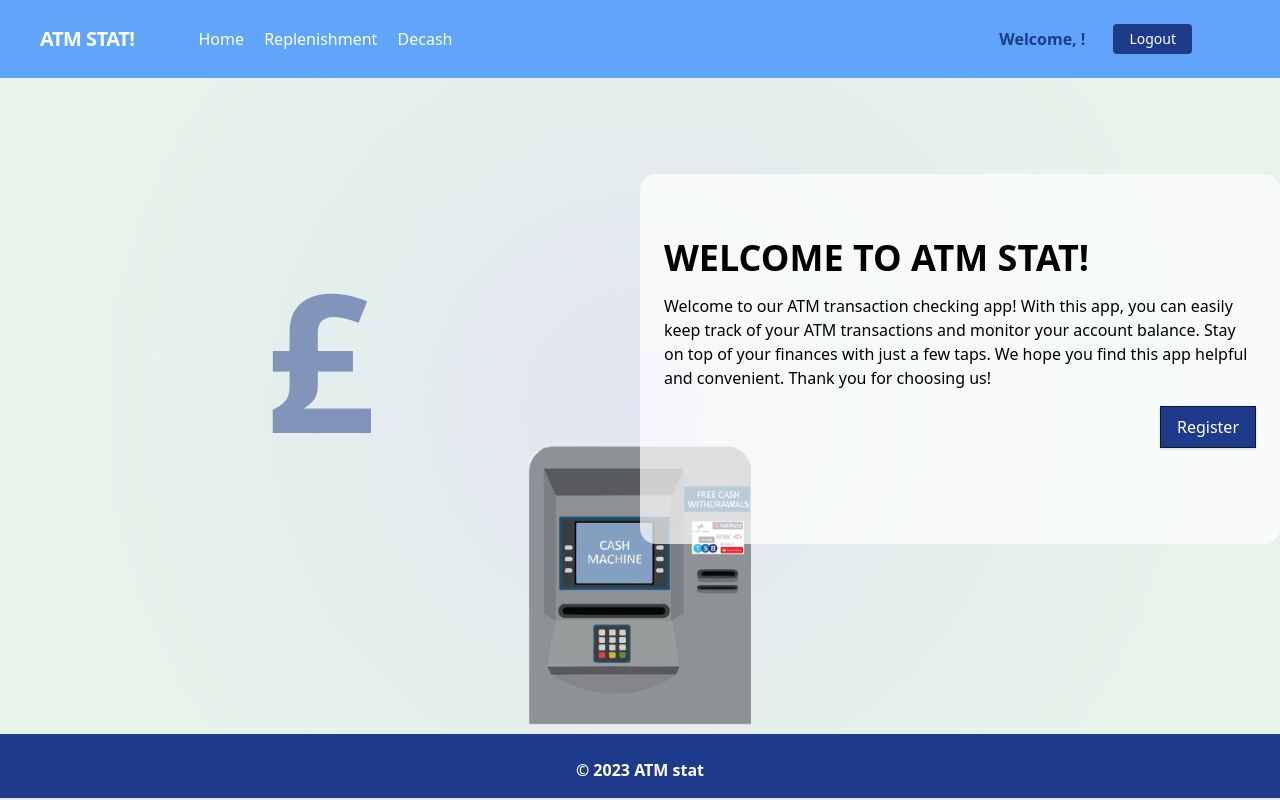
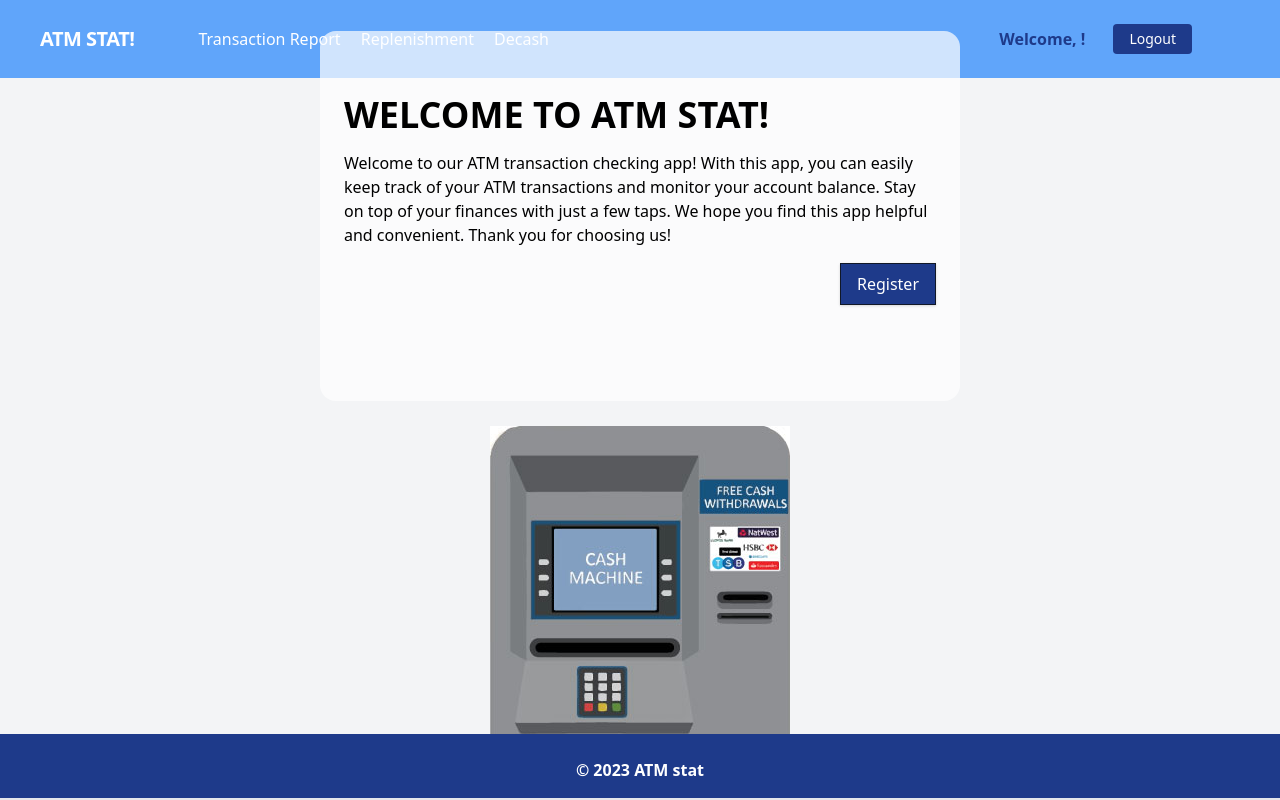
Before and after one commit to SudipLimbu/ATMstat, a Django app: page / in a window 1280 px wide. Run offline with Django 3.2, Linux system fonts and the light colour scheme; a user stored in the database is signed in; parts of the project's set-up code (start-up, migrations or seed data) failed here and were passed over.

Commit message:
re migrate

```diff
--- a/templates/core/base.html
+++ b/templates/core/base.html
@@ -20,13 +20,15 @@
             }
 
             body {
-                background-image: url('{% static "img/four.jpg" %}');
+                background-image: url('{% static "img/atm.jpg" %}');
+                background-color: #b9b9b9;
                 background-repeat: no-repeat;
-                background-size: cover;
-                background-position: center center;
+                background-position: bottom; /* center horizontally and 70% down vertically */
+                background-size: auto; /* scale image to cover 70% of height and maintain aspect ratio */
                 padding-bottom: 5em;
             }
-            body #main{
+
+            body #main {
                 padding-bottom: 5em;
             }
 
@@ -36,6 +38,7 @@
                 width: 100%;
             }
         </style>
+
     </head>
     <body class="bg-gray-100">
         {% block body %}
--- a/templates/core/index.html
+++ b/templates/core/index.html
@@ -1,9 +1,6 @@
 {% extends 'core/base.html' %} {% load static %} {% block head_title %}Banking System{% endblock %} {% block content %}
-<div class="container mx-auto flex flex-col md:flex-row items-center my-12 md:my-24">
-
-    <div class="w-full lg:w-1/2 lg:py-6 text-center">
-        <h1 style="font-size: 12rem" class="font-black text-blue-900 text-opacity-50">£</h1>
-    </div>
+<div class="container mx-auto flex flex-col md:flex-row items-center my-12 md:my-24" style="position: absolute; top: -280px; left: 0; right: 0;">
+  <div class="flex justify-center items-center h-screen">
     <div class="flex flex-col w-full lg:w-1/2 justify-center items-start pt-12 pb-24 px-6 bg-white rounded-2xl bg-opacity-70">
       <h1 class="font-bold text-4xl my-4">WELCOME TO ATM STAT!</h1>
       <p class="leading-normal mb-4">
@@ -12,12 +9,27 @@
         Stay on top of your finances with just a few taps.
         We hope you find this app helpful and convenient.
         Thank you for choosing us!
-
       </p>
       <div class="flex justify-end w-full">
         <a href="{% url 'accounts:user_registration' %}" class="bg-blue-900 text-white rounded-none hover:bg-white hover:text-blue-900 hover:border-blue-900 shadow hover:shadow-lg py-2 px-4 border border-gray-900 hover:border-transparent">Register</a>
       </div>
     </div>
   </div>
+</div>
+
+<style>
+  .flex {
+    display: flex;
+  }
+  .justify-center {
+    justify-content: center;
+  }
+  .items-center {
+    align-items: center;
+  }
+  .h-screen {
+    height: 100vh;
+  }
+</style>
 
 {% endblock %}
--- a/templates/core/navbar.html
+++ b/templates/core/navbar.html
@@ -11,7 +11,7 @@
         {% if request.user.is_authenticated %}
             <div class="text-md lg:flex-grow">
                 <a href="{% url 'transactions:transaction_report' %}" class="block mt-4 lg:inline-block lg:mt-0 text-white hover:text-white mr-4">
-                    Home
+                    Transaction Report
                 </a>
                 <a href="{% url 'transactions:deposit_money' %}" class="block mt-4 lg:inline-block lg:mt-0 text-white hover:text-white mr-4">
                     Replenishment
```
Also changed, not shown: db.sqlite3, readme.md, static/img/atm.jpg (added). Lines whose indentation alone changed are shown as unchanged.
